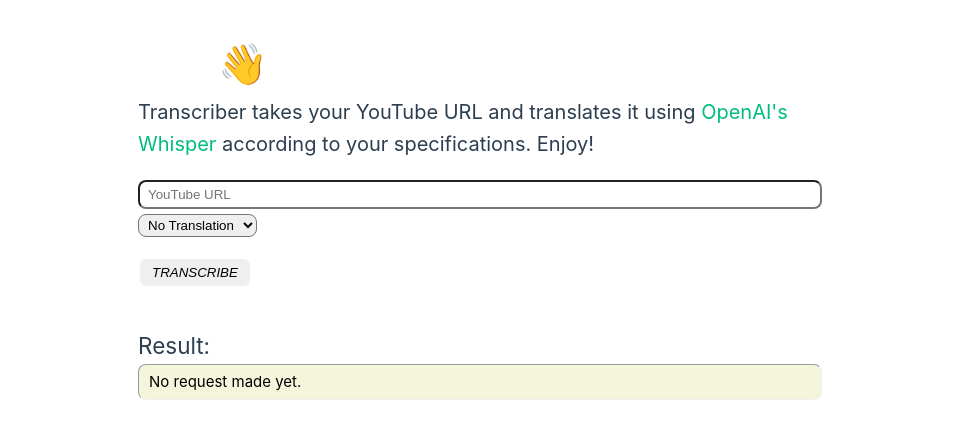
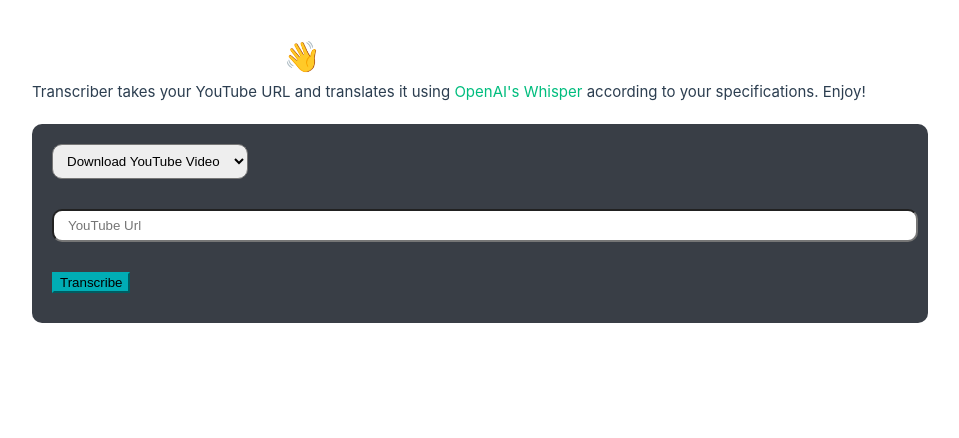
Before and after one commit to 1nsomnes/TranscriptionApp, a Vue app in the folder TranscriptionFrontend/: page / in a window 1280 px wide. Shown: the top 438 px of the page, without its empty margins (160-1119 px from the left). Built offline with nearby package versions, Linux system fonts and the light colour scheme.

Commit message:
New UI :smile:

```diff
--- a/TranscriptionFrontend/src/App.vue
+++ b/TranscriptionFrontend/src/App.vue
@@ -11,24 +11,25 @@ export default {
     return {
       transcription_result: "No request made yet.",
       video_url: "",
-      translation_option: "null"
+      translation_option: "null",
+      transcriber_option: "dyt"
     }
   },
   methods: {
     getTranscription() {
       let data = {
-        "video_url" : this.video_url,
-        "translate" : this.translation_option
+        "video_url": this.video_url,
+        "translate": this.translation_option
       }
 
       this.transcription_result = "Processing..."
 
       fetch("http://localhost:4999/transcribe", {
-        method:'POST',
-        headers: {'Content-Type': 'application/json'},
+        method: 'POST',
+        headers: { 'Content-Type': 'application/json' },
         body: JSON.stringify(data)
       }).then(res => {
-        res.json().then((json_obj) =>{
+        res.json().then((json_obj) => {
           this.transcription_result = json_obj['whisper-response']
         })
       }).catch(e => {
@@ -47,90 +48,103 @@ export default {
 
 
   <main>
-    <div class="queryBox">
-
-      <!-- Information -->
-      <h1 class="queryBoxElements">👋 Welcome to Transcriber!</h1>
+    <div id="box">
+      <h1>👋 Welcome to Transcriber!</h1>
       <span class="queryBoxElements" id="description">
         Transcriber takes your YouTube URL and translates it using
         <a href="https://google.com">OpenAI's Whisper</a>
         according to your specifications. Enjoy!
       </span>
+      <div id="container">
+        <select v-model="transcriber_option" id="toptions">
+          <option value="dyt">Download YouTube Video</option>
+          <option value="tmp3">Transcribe From MP3</option>
+          <option value="tyt">Transcribe From YouTube</option>
+          <option value="tl">Live Transcription</option>
+        </select>
 
-      <!-- Inputs -->
-      <input class="queryBoxElements" type="url" v-model="video_url" placeholder="YouTube URL" id="youtube-url">
-      <select class="queryBoxElements" id="translateOptions" v-model="translation_option">
-        <option value="null">No Translation</option>
-        <option value="en">English</option>
-        <option value="fr">French</option>
-      </select>
+        <input v-if="transcriber_option == 'dyt' || transcriber_option == 'tyt'" type="text" placeholder="YouTube Url"
+          id="yturl" class="tinputs">
 
-      <!-- Transcribe Button -->
-      <button class="queryBoxElements" v-on:click="getTranscription">Transcribe</button>
+        <h2 v-if="transcriber_option == 'tl'" class="tinputs">Support for this feature doesn't exist yet...</h2>
 
-      <div id="result">
-        <h2 class="queryBoxElements">Result:</h2>
-        <span id="resultSpan" class="queryBoxElements">{{ transcription_result }}</span>
+        <div v-if="transcriber_option == 'tmp3' || transcriber_option == 'tyt'" id="result">
+          <h2 class="tinputs">Result:</h2>
+          <span id="resultSpan" class="tinputs">{{ transcription_result }}</span>
+        </div>
+
+        <button id="transcribe" class="tinputs">
+          Transcribe
+        </button>
       </div>
     </div>
   </main>
 </template>
 
 <style scoped>
+section {
+  height: 100%;
+}
 
-#result {
-  margin-top: 40px;
+#box {
+  width: 70vw;
+  margin: 0 auto;
+  display: block;
 }
-#resultSpan {
+
+#box>h1 {
+  text-align: center;
+  color: white;
+  font-size: 30px;
+}
+
+#container {
+  border-radius: 10px;
+  padding: 20px 10px;
+  margin-top: 20px;
+  background-color: #393E46;
+}
+#container>h2 {
+  color: white;
+  font-size: 20px;
+}
+
+#toptions {
   display: block;
+  padding: 8px 10px;
+  background-color: #EEEEEE;
+  border-radius: 10px;
+  margin: 0px 10px 20px 10px;
+}
+
+#transcribe {
+  background-color: #00ADB5;
+  border-color: #00ADB5;
+  display: block;
+  margin-top: 20px;
+}
+
+#yturl {
+  width: calc(100% - 10px);
+  padding: 7px 14px;
+  border-radius: 10px;
+}
+
+#result>h2 {
+  margin-bottom: 0px;
+  color: white;
+}
+#result>span {
   background-color:beige;
   border-radius: 8px;
   padding: 5px 10px;
   color: black;
   border-style:inset;
   border-width: 1.5px;
+  display: block;
 }
 
-
-#translateOptions {
-  margin-top: 5px;
-  border-radius: 8px;
-  padding: 2px 5px;
-}
-input {
-  display: block;
-  width: calc(100% - 20px);
-  padding: 5px 8px;
-  border-radius: 8px;
-  margin-top: 20px;
-}
-button {
-  display: block;
-  margin-top: 20px;
-  border-radius: 0px;
-  text-transform: uppercase;
-  padding: 6px 12px;
-  border-radius: 8px;
-  border-style: solid;
-  border-color: white;
-  font-style: italic;
-}
-
-/* Top Text */
-h1 {
-  color: white;
-  font-size: 40px;
-  text-align: center;
-}
-#description {
-  display: block;
-  font-size: 20px;
-}
-
-
-/* All Elements in Box */
-.queryBoxElements  {
-  margin-left: 10px;
-  margin-right: 10px;
+.tinputs {
+  margin: 10px;
 }
 </style>
--- a/TranscriptionFrontend/src/assets/main.css
+++ b/TranscriptionFrontend/src/assets/main.css
@@ -1,11 +1,9 @@
 @import './base.css';
 
 #app {
-  width: 60vw;
-  margin: 0 auto;
+  width: 100vw;
   padding: 2rem;
   display: block;
-
   font-weight: normal;
 }
 
```
